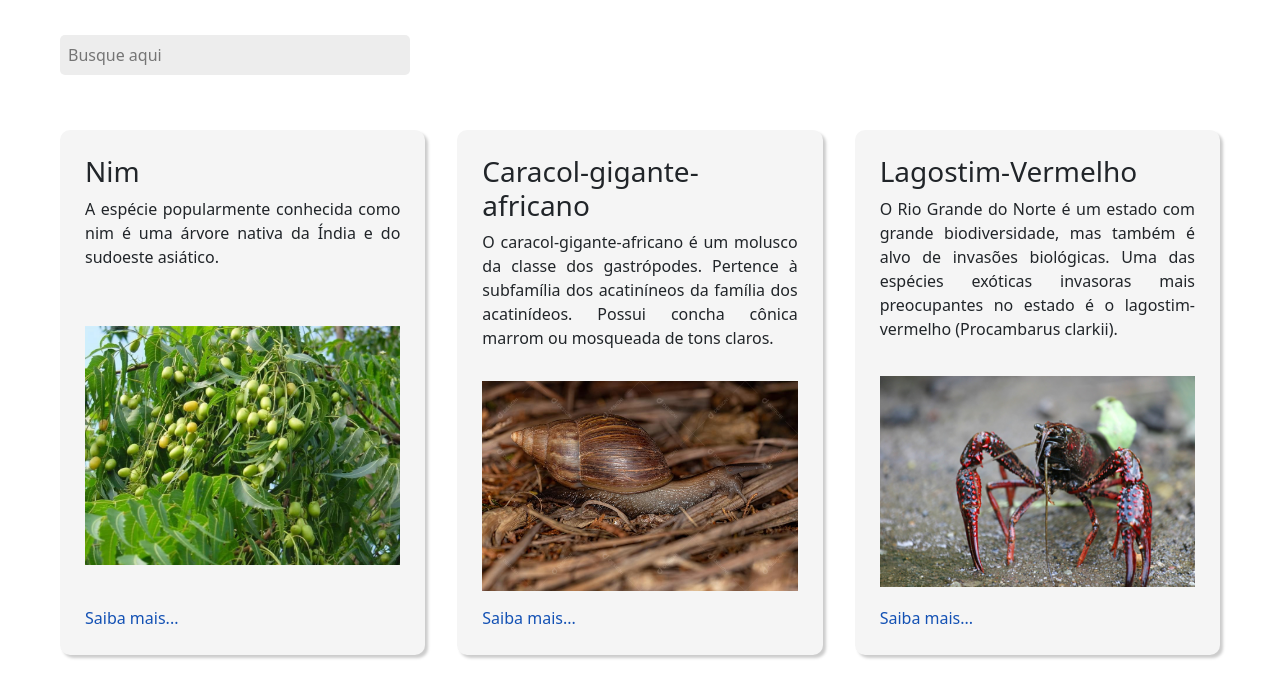
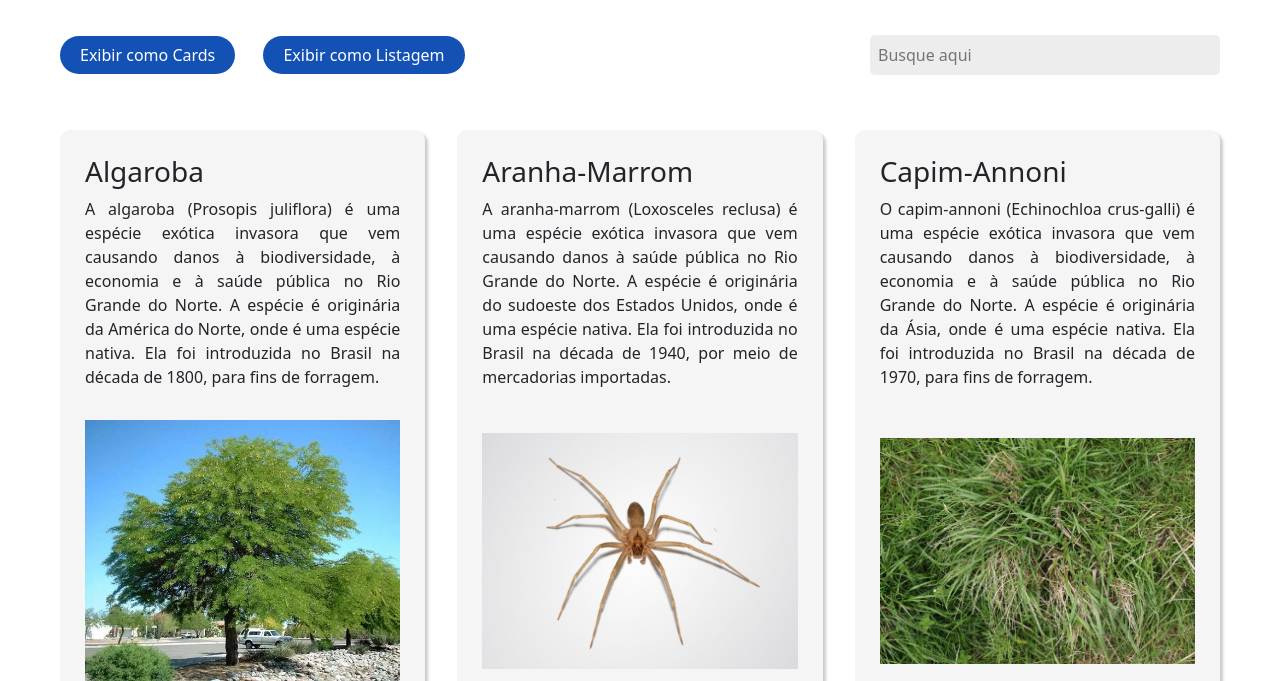
Before and after one commit to aureakarla/tccAT, a Django app: page /especies/ in a window 1280 px wide. Shown: the part 65-746 px from the top of the page. Run offline with Django 4.2, Linux system fonts and the light colour scheme; data comes from the database, SQL or seed files in the repository; both versions use the stored data as it was after the commit; some libraries are stand-ins or nearby versions.

Commit message:
Adição da opção de listagem e especies em ordem alfabetica

```diff
--- a/especies/models.py
+++ b/especies/models.py
@@ -1,5 +1,4 @@
 from django.db import models
-
 
 class Especies(models.Model):
     nome_especie = models.CharField(max_length=150)
@@ -9,5 +8,16 @@
     causa_efeito = models.TextField()
     prevencao = models.TextField()
 
+    DISPLAY_CHOICES = [
+        ('cards', 'Cards'),
+        ('list', 'Listagem'),
+    ]
+
+    display_type = models.CharField(
+        max_length=5,
+        choices=DISPLAY_CHOICES,
+        default='cards',
+    )
+
     def __str__(self):
         return self.nome_especie
--- a/especies/templates/especies/lista_especies.html
+++ b/especies/templates/especies/lista_especies.html
@@ -1,19 +1,27 @@
 {% extends "global/base.html" %}
 {% load static %}
-{% block title %}MEEI:Lista de Espécies{% endblock title %}
+{% block title %}MEEI: Lista de Espécies{% endblock title %}
 {% block content %}
-<div class="search-container justify-content-between">
+<div class="search-container justify-content-start gap-4 d-flex justify-content-between align-items-center">
+  <div class="">
+    <a class="lista-telas__entrar text-decoration-none me-4" href="?display_type=cards">Exibir como Cards</a>
+    <a class="lista-telas__entrar text-decoration-none" href="?display_type=list">Exibir como Listagem</a>
+  </div>
+
+  <div class="">
     <input
     type="text"
     id="searchInput"
     placeholder="Busque aqui"
-  oninput="filterCards()"
+    oninput="filterContent()"
     />
     {% if request.user.is_superuser and request.user.is_staff %}
-    <a class="lista-telas__entrar text-decoration-none" href="{% url 'cadastro_especie' %}">Cadastrar especie</a>
+      <a class="lista-telas__entrar text-decoration-none" href="{% url 'cadastro_especie' %}">Cadastrar espécie</a>
     {% endif %}
   </div>
+</div>
 <section class="conteudo-especies">
+  {% if display_type == 'cards' %}
     {% for i in especies %}
       <div class="conteudo-especies__especie">
         <div class="conteudo-especies__especie__texto">
@@ -34,30 +42,35 @@
         <a href="{% url 'detalhe_especies' i.id %}" style="display: block; text-decoration: none;">Saiba mais...</a>
       </div>
     {% empty %}
-      <h3>Não há especies cadastradas no momento</h3>
+      <h3>Não há espécies cadastradas no momento</h3>
     {% endfor %}
+  {% elif display_type == 'list' %}
+    <ul class="list-group list-group-flush">
+      {% for i in especies %}
+        <li class="list-group-item"><a class="text-decoration-none" href="{% url 'detalhe_especies' i.id %}">{{ i.nome_especie }}</a></li>
+      {% endfor %}
+    </ul>
+  {% endif %}
 </section>
 
 <script>
-    function filterCards() {
+  function filterContent() {
     // Obtém o valor digitado no input de pesquisa
-      var searchText = document
-        .getElementById('searchInput')
-        .value.toLowerCase()
+    var searchText = document.getElementById('searchInput').value.toLowerCase();
 
-      // Obtém todos os elementos de card
-      var cards = document.getElementsByClassName('conteudo-especies__especie')
+    // Obtém todos os elementos de conteúdo (cards ou listagem)
+    var contentElements = document.querySelectorAll('.conteudo-especies__especie, ul li');
 
-      // Itera sobre os cards e exibe ou oculta com base no título
-      for (var i = 0; i < cards.length; i++) {
-        var cardTitle = cards[i].querySelector('h3').textContent.toLowerCase()
+    // Itera sobre os elementos de conteúdo e exibe ou oculta com base no título
+    contentElements.forEach(function (element) {
+      var contentTitle = element.querySelector('h3, li').textContent.toLowerCase();
 
-        if (cardTitle.includes(searchText)) {
-          cards[i].style.display = 'block' // Exibe o card
+      if (contentTitle.includes(searchText)) {
+        element.style.display = 'block'; // Exibe o elemento
       } else {
-          cards[i].style.display = 'none' // Oculta o card
+        element.style.display = 'none'; // Oculta o elemento
       }
-      }
+    });
   }
 </script>
 {% endblock content %}
--- a/especies/views.py
+++ b/especies/views.py
@@ -5,9 +5,26 @@
 
 
 def especies_listagem(request):
-    especies = Especies.objects.all()
-    context = {'especies': especies}
+    display_type = request.GET.get('display_type', 'cards')  # Padrão para 'cards' se não estiver definido
+
+    if display_type == 'cards':
+        especies = Especies.objects.all().order_by('nome_especie')
+        template_name = 'especies/lista_especies.html'
+    elif display_type == 'list':
+        especies = Especies.objects.all().order_by('nome_especie')
+        template_name = 'especies/lista_especies_nomes.html'  # Altere para o nome correto do template de listagem
+    else:
+        # Trate outros valores, se necessário
+        especies = Especies.objects.all().order_by('nome_especie')
+        template_name = 'especies/lista_especies.html'
+
+    context = {
+        'especies': especies,
+        'display_type': display_type,
+    }
+
     return render(request, 'especies/lista_especies.html', context)
+
 
 
 @login_required(login_url='/users/accounts/login/')
```
Also changed, not shown: db.sqlite3, especies/migrations/0002_especies_display_type.py (added). Lines whose indentation alone changed are shown as unchanged.
